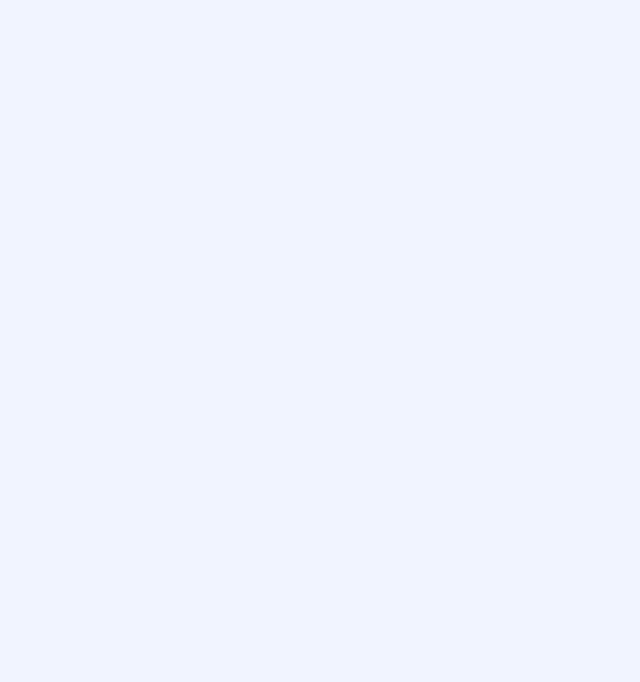
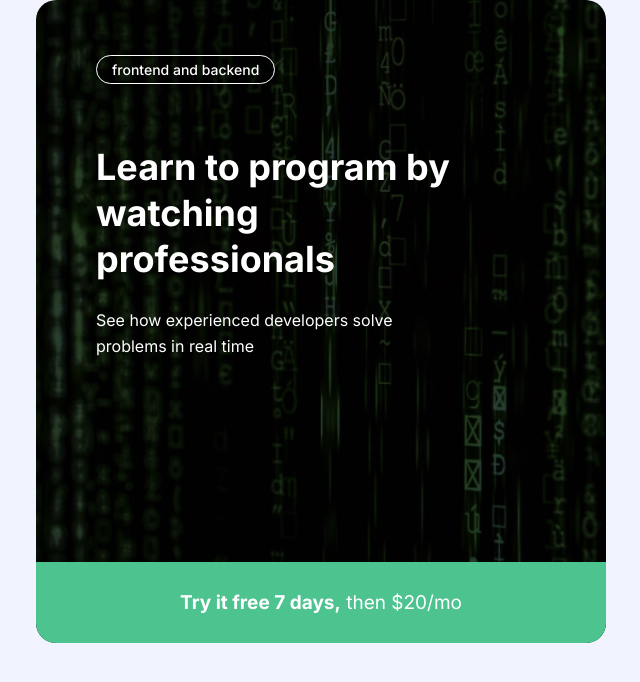
Before and after one commit to anwarbek/Intro-form, a plain HTML site: page index.html in a window 1280 px wide. Shown: the whole page, without its empty margins (28-668 px from the left). Drawn offline with Linux system fonts and the light colour scheme.

Commit message:
Add intro hero content

```diff
--- a/css/style.css
+++ b/css/style.css
@@ -43,3 +43,72 @@ img {
 .main-content {
   flex-grow: 1;
 }
+
+/* INTRO-CONTENT */
+.intro-content {
+  max-width: 570px;
+  padding: 55px 60px;
+  background-image: url(../img/bg-img.jpg);
+  background-position: center;
+  background-repeat: no-repeat;
+  background-size: cover;
+  border-radius: 20px;
+  color: #fff;
+  background-color: #222;
+}
+
+.intro-item {
+  width: 100%;
+  max-width: 389px;
+}
+
+.intro-title {
+  margin: 0;
+  padding: 0;
+  margin-bottom: 60px;
+  display: inline-block;
+  padding: 5px 15px;
+  text-align: center;
+  font-size: 14px;
+  font-weight: 500;
+  line-height: normal;
+  border: 1px solid #fff;
+  border-radius: 41px;
+}
+
+.intro-heading {
+  margin: 0;
+  padding: 0;
+  margin-bottom: 25px;
+  font-size: 36px;
+  font-weight: 700;
+  line-height: 46px;
+}
+
+.intro-text {
+  max-width: 347px;
+  margin: 0;
+  padding: 0;
+  margin-bottom: 203px;
+  font-size: 16px;
+  font-weight: 400;
+  line-height: 26px;
+}
+
+.intro-bottom {
+  margin: 0 -60px -55px;
+  padding: 29px;
+  font-size: 19px;
+  line-height: normal;
+  text-align: center;
+  border-radius: 0 0 20px 20px;
+  background-color: #4DC490;
+}
+
+.intro-bottom-bold-text {
+  font-weight: 700;
+}
+
+.intro-bottom-normal-text {
+  font-weight: 400;
+}
--- a/index.html
+++ b/index.html
@@ -18,6 +18,20 @@
 
 <body>
 
+  <main class="container">
+    <!-- INTRO-CONTENT -->
+    <div class="intro-content">
+      <div class="intro-item">
+        <h2 class="intro-title">frontend and backend</h2>
+        <h1 class="intro-heading">Learn to program by watching professionals</h1>
+        <p class="intro-text">See how experienced developers solve problems in real time</p>
+      </div>
+      <div class="intro-bottom">
+        <b class="intro-bottom-bold-text">Try it free 7 days,</b>
+        <span class="intro-bottom-normal-text">then $20/mo</span>
+      </div>
+    </div>
+  </main>
 
   <script src="js/main.js"></script>
 </body>
```
Also changed, not shown: img/bg-img.jpg (added).
